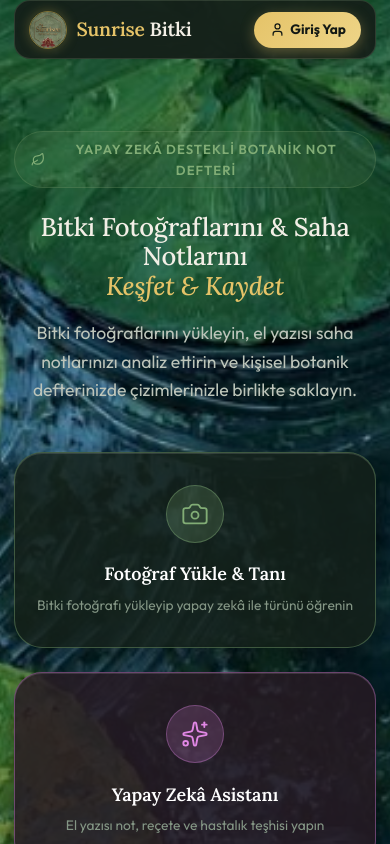
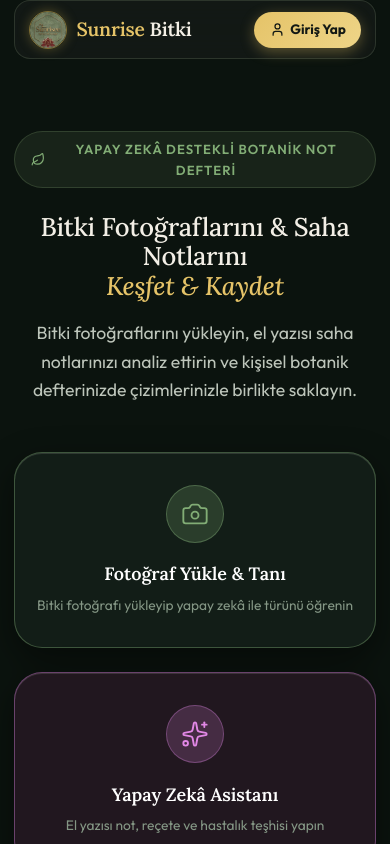
Before and after one commit to emine-dev-cev/botaanik-defteri, a Next.js app in the folder frontend/: page / in a window 390 px wide. Shown: the top 844 px of the page. Built offline with nearby package versions, Linux system fonts and the light colour scheme.

Commit message:
Arka plan sabitleme ve mobil zoom-in sorunu tam olarak cozuldü

```diff
--- a/frontend/src/app/globals.css
+++ b/frontend/src/app/globals.css
@@ -69,7 +69,7 @@ html {
 }
 
 body {
-  background: #0b130e url('/app-bg.jpg') center center / cover no-repeat fixed;
+  background-color: #0b130e;
   color: var(--text-primary);
   font-family: 'Outfit', sans-serif;
   -webkit-font-smoothing: antialiased;
@@ -79,13 +79,26 @@ body {
   position: relative;
 }
 
+/* Sabit ve Katmanlı Arka Plan Resmi (Sayfa Boyu ile Uzamaz / Mobilde Yakınlaşmaz) */
+body::after {
+  content: '';
+  position: fixed;
+  top: 0;
+  left: 0;
+  width: 100%;
+  height: 100%;
+  background: url('/app-bg.jpg') center center / cover no-repeat;
+  z-index: -2;
+  pointer-events: none;
+}
+
 body::before {
   content: '';
   position: fixed;
   top: 0;
   left: 0;
-  right: 0;
-  bottom: 0;
+  width: 100%;
+  height: 100%;
   background: radial-gradient(ellipse at center, rgba(12, 20, 16, 0.75) 0%, rgba(6, 12, 9, 0.88) 100%);
   pointer-events: none;
   z-index: -1;
@@ -463,9 +476,8 @@ textarea::placeholder {
 }
 
 @media (max-width: 768px) {
-  body {
-    background-attachment: scroll !important;
-    background-size: auto 100% !important; /* Mobilde arka planın yakınlaşmasını önler, uzak ve ferah gösterir */
+  body::after {
+    background-size: contain !important; /* Mobilde resmin tamamını uzaktan ve sıkışmadan gösterir */
     background-position: center top !important;
   }
   .nav-links { display: none !important; }
```
